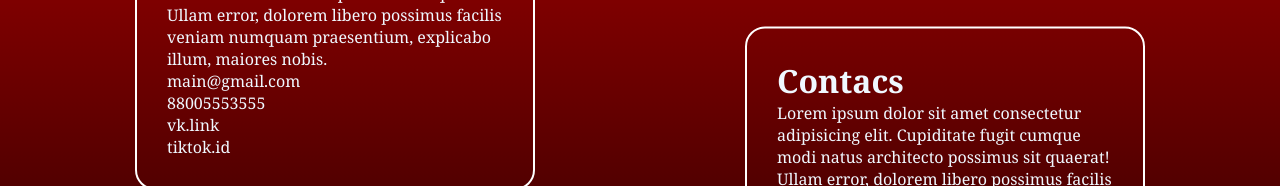
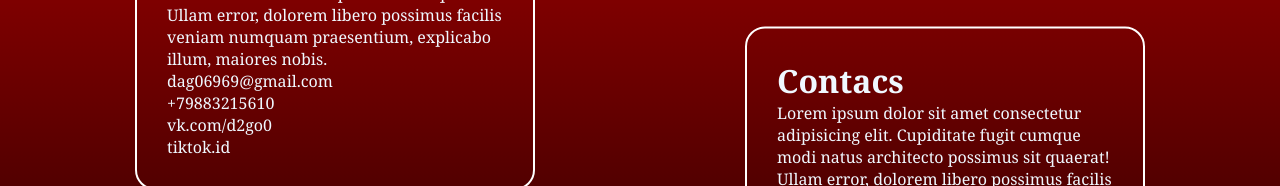
Before and after one commit to ciberOn/MyProjectGorbatenko, a plain HTML site: page index.html in a window 1280 px wide. Shown: the part 257-443 px from the top of the page. Drawn offline with Linux system fonts and the light colour scheme.

Commit message:
Update index.html

```diff
--- a/index.html
+++ b/index.html
@@ -27,9 +27,9 @@
         <p>Lorem ipsum dolor sit amet consectetur adipisicing elit. Cupiditate fugit cumque modi natus architecto
             possimus sit quaerat! Ullam error, dolorem libero possimus facilis veniam numquam praesentium, explicabo
             illum, maiores nobis.</p>
-            <p>main@gmail.com</p>
-            <p>88005553555</p>
-            <p>vk.link</p>
+            <p>dag06969@gmail.com</p>
+            <p>+79883215610</p>
+            <p>vk.com/d2go0</p>
             <p>tiktok.id</p>
         </div>
         <div class="contacts">
```
